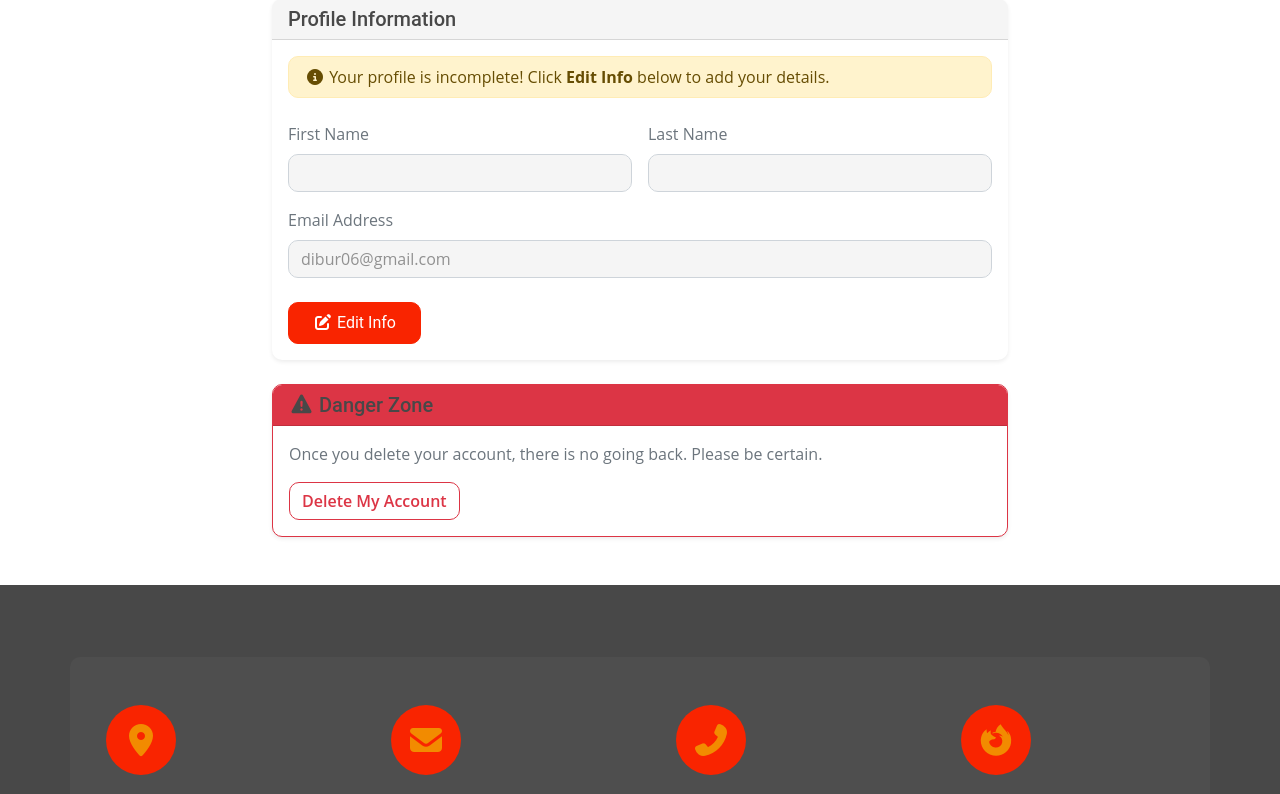
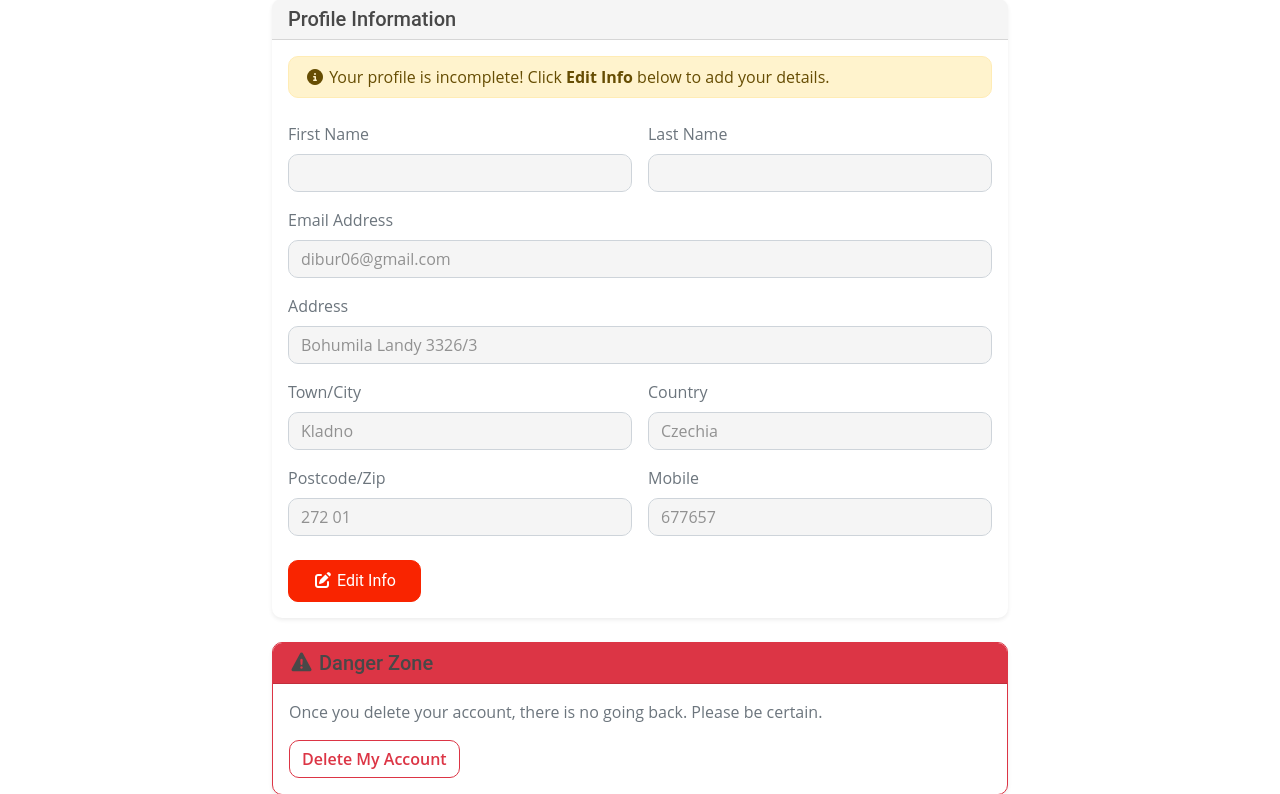
Before and after one commit to dmytro2258/Flux, a Django app: page /account/ in a window 1280 px wide. Shown: the part 374-1168 px from the top of the page. Run offline with Django 5.2, Linux system fonts and the light colour scheme; a user stored in the database is signed in; data comes from the database, SQL or seed files in the repository; both versions use the stored data as it was after the commit; some libraries are stand-ins or nearby versions.

Commit message:
Added icon, created complete user auto-input of information in checkout, information can be edited in accoun page

```diff
--- a/flux/templates/flux/account.html
+++ b/flux/templates/flux/account.html
@@ -40,6 +40,26 @@
                 <div class="col-12">
                   <label class="form-label text-muted">Email Address</label>
                   <input type="email" name="email" class="form-control profile-input bg-light" value="{{ request.user.email }}" required readonly />
+                </div>
+                <div class="col-12">
+                  <label class="form-label text-muted">Address</label>
+                  <input type="text" name="address" class="form-control profile-input bg-light" value="{{ profile.address|default_if_none:"" }}" readonly />
+                </div>
+                <div class="col-md-6">
+                  <label class="form-label text-muted">Town/City</label>
+                  <input type="text" name="city" class="form-control profile-input bg-light" value="{{ profile.city|default_if_none:"" }}" readonly />
+                </div>
+                <div class="col-md-6">
+                  <label class="form-label text-muted">Country</label>
+                  <input type="text" name="country" class="form-control profile-input bg-light" value="{{ profile.country|default_if_none:"" }}" readonly />
+                </div>
+                <div class="col-md-6">
+                  <label class="form-label text-muted">Postcode/Zip</label>
+                  <input type="text" name="zip_code" class="form-control profile-input bg-light" value="{{ profile.zip_code|default_if_none:"" }}" readonly />
+                </div>
+                <div class="col-md-6">
+                  <label class="form-label text-muted">Mobile</label>
+                  <input type="tel" name="mobile" class="form-control profile-input bg-light" value="{{ profile.mobile|default_if_none:"" }}" readonly />
                 </div>
 
                 <div class="col-12 mt-4">
--- a/flux/templates/flux/base.html
+++ b/flux/templates/flux/base.html
@@ -8,6 +8,7 @@
     <meta content="width=device-width, initial-scale=1.0" name="viewport">
     <meta content="" name="keywords">
     <meta content="" name="description">
+    <link rel="icon" type="image/x-icon" href="{% static 'flux/img/icon.svg' %}">
 
 
 
--- a/flux/views.py
+++ b/flux/views.py
@@ -59,32 +59,21 @@ def checkout(request):
         if request.user.is_authenticated:
             order_user = request.user
 
+        if not request.user.is_authenticated:
+            if User.objects.filter(email=email).exists():
+                messages.error(request, "An account with this email already exists. Please log in to continue.")
+                return redirect("checkout")
+
         save_info = request.POST.get("save_info")
 
         if save_info == "1":
             if not request.user.is_authenticated:
-                if not User.objects.filter(username=email).exists():
-                    new_user = User.objects.create_user(
-                        username=email,
-                        email=email,
-                        password="FluxPassword123!",
-                        first_name=first_name,
-                        last_name=last_name,
-                    )
-                    order_user = new_user
-
-                    UserProfile.objects.create(
-                        user=new_user,
-                        mobile=mobile,
-                        address=address,
-                        city=city,
-                        country=country,
-                        zip_code=zip_code,
-                    )
-                    login(request, new_user)
-                    logger.info(f"Guest created new account at checkout: {email}")
+                # Guest tried to save info -> Throw an error!
+                messages.error(request, "You must log in or create an account to save your information for next time.")
+                return redirect("checkout")
 
             elif request.user.is_authenticated:
+                # Logged-in user tried to save info -> Save it perfectly!
                 profile, created = UserProfile.objects.get_or_create(user=request.user)
                 profile.mobile = mobile
                 profile.address = address
@@ -92,9 +81,7 @@ def checkout(request):
                 profile.country = country
                 profile.zip_code = zip_code
                 profile.save()
-                logger.info(
-                    f"User {request.user.username} updated their saved shipping info."
-                )
+                logger.info(f"User {request.user.username} updated their saved shipping info.")
 
         shipping_cost = 0
         if shipping_method == "Pickup":
@@ -201,9 +188,16 @@ def checkout(request):
         }
 
         return render(request, "flux/success.html", success_context)
+    profile = None
+    if request.user.is_authenticated:
+        try:
+            profile = UserProfile.objects.get(user=request.user)
+        except UserProfile.DoesNotExist:
+            pass
 
     context = {
         "cart": cart,
+        "profile": profile,
     }
 
     return render(request, "flux/checkout.html", context)
@@ -270,6 +264,8 @@ def user_orders(request):
 
 @login_required(login_url="login")
 def my_account(request):
+    profile, created = UserProfile.objects.get_or_create(user=request.user)
+
     if request.method == "POST":
         action = request.POST.get("action")
         if action == "update_profile":
@@ -278,6 +274,13 @@ def my_account(request):
             user.last_name = request.POST.get("last_name")
             user.email = request.POST.get("email")
             user.save()
+
+            profile.address = request.POST.get("address")
+            profile.city = request.POST.get("city")
+            profile.country = request.POST.get("country")
+            profile.zip_code = request.POST.get("zip_code")
+            profile.mobile = request.POST.get("mobile")
+            profile.save()
 
             logger.info(
                 f"Account updated: User '{user.username} changed their profile info."
@@ -298,8 +301,11 @@ def my_account(request):
             messages.error(request, "Your account has been permanently deleted.")
 
             return redirect("home")
+    context = {
+            "profile":profile,
+        }
 
-    return render(request, "flux/account.html")
+    return render(request, "flux/account.html", context)
 
 
 def download_invoice(request, order_id):
```
Also changed, not shown: flux/templates/flux/checkout.html (+48 -25 lines), db.sqlite3, flux/static/flux/img/Icon.svg (added).
